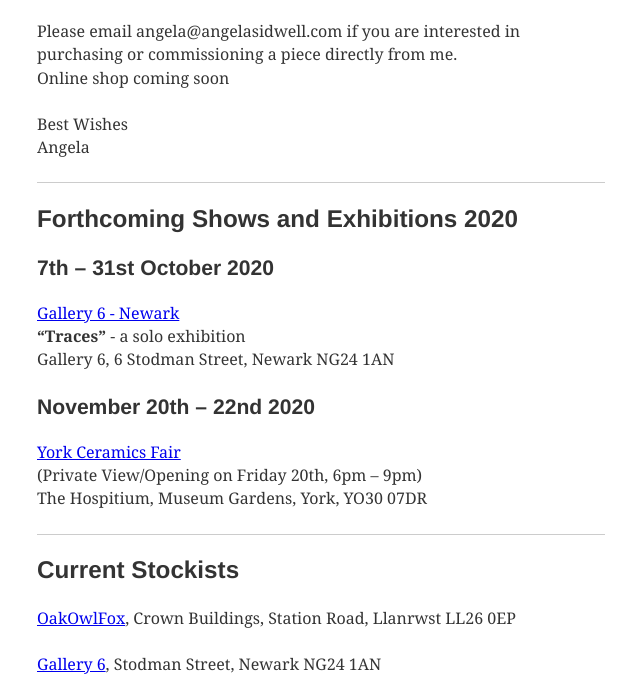
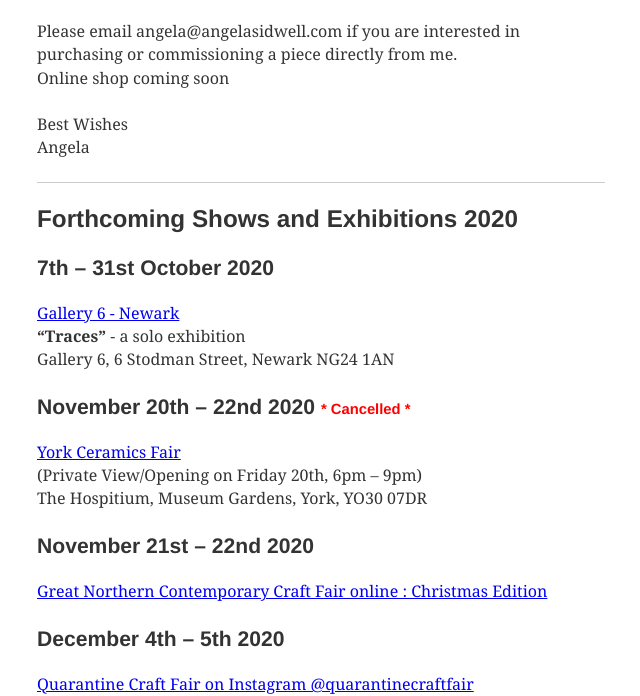
Before and after one commit to chrisfield/angela-sidwell, a Gatsby site: page /events in a window 1280 px wide. Shown: the part 111-807 px from the top of the page, without its empty margins (319-959 px from the left). Built offline with nearby package versions, Linux system fonts and the light colour scheme; Gatsby itself is replaced by a stand-in of ours.

Commit message:
Add Quarantine Craft Fair to events page

```diff
--- a/src/pages/events.js
+++ b/src/pages/events.js
@@ -1,5 +1,6 @@
 import React from "react"
 import Layout from "../components/layout"
+import layoutStyles from "../components/layout.module.css"
 
 export default () => (
   <Layout>
@@ -28,7 +29,7 @@ export default () => (
       Gallery 6, 6 Stodman Street, Newark NG24 1AN
     </p>
 
-    <h3>November 20th – 22nd 2020</h3>
+    <h3>November 20th – 22nd 2020 <span className={layoutStyles.red}>* Cancelled *</span></h3>
     <p>
       <a href="https://yorkceramicsfair.com/">
         York Ceramics Fair
@@ -37,6 +38,20 @@ export default () => (
       (Private View/Opening on Friday 20th, 6pm – 9pm)
       <br />
       The Hospitium, Museum Gardens, York, YO30 07DR
+    </p>
+
+    <h3>November 21st – 22nd 2020</h3>
+    <p>
+      <a href="http://www.greatnorthernevents.co.uk/homepage-gnccf/gnccfonline-christmas-edition.aspx">
+        Great Northern Contemporary Craft Fair online : Christmas Edition
+      </a>
+    </p>
+
+    <h3>December 4th – 5th 2020</h3>
+    <p>
+      <a href="https://www.instagram.com/quarantinecraftfair/">
+        Quarantine Craft Fair on Instagram @quarantinecraftfair
+      </a>
     </p>
 
     <hr/>
```
